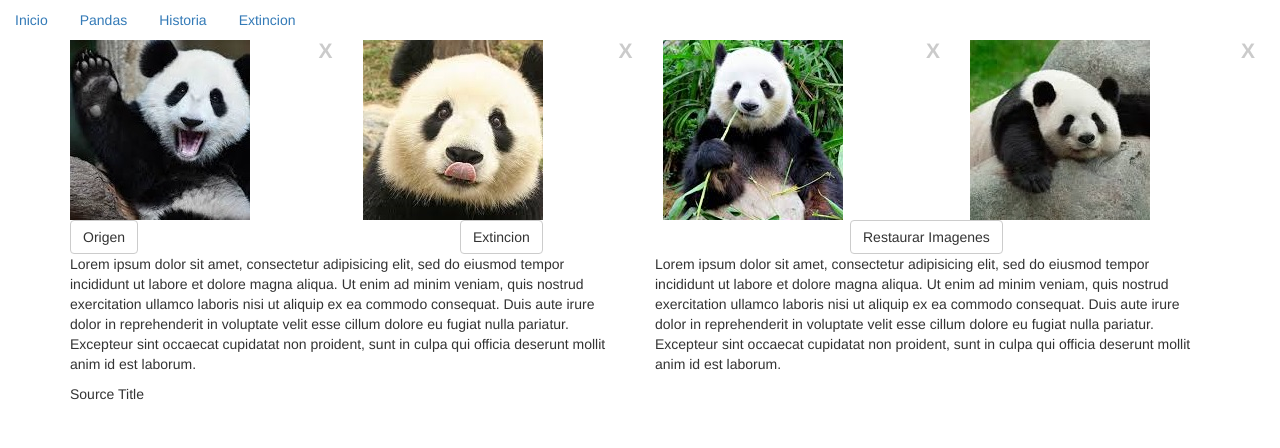
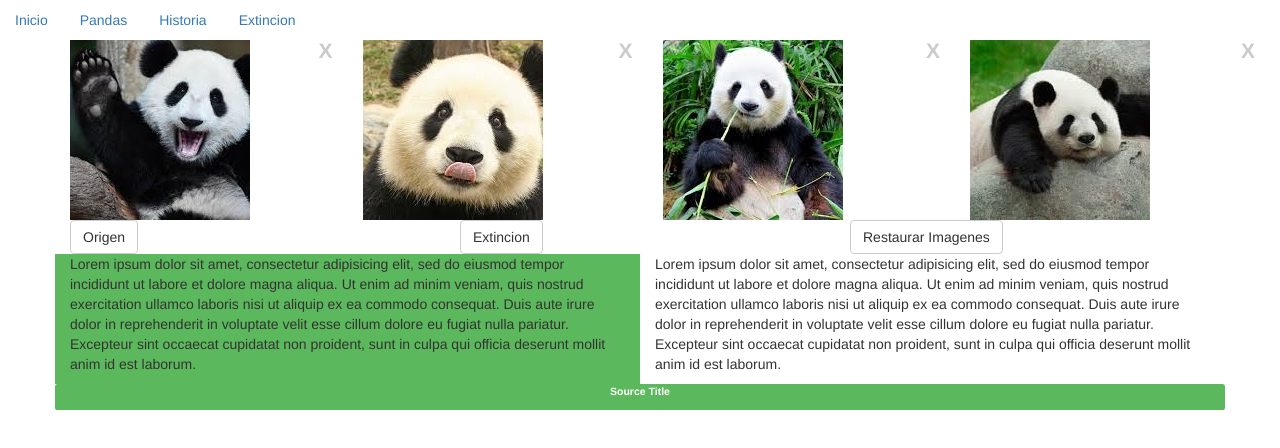
Before and after one commit to mireyasantiago/bootstrap-panda, a plain HTML site: page index.html in a window 1280 px wide. Drawn offline with nearby package versions, Linux system fonts and the light colour scheme.

Commit message:
probando color en texto

```diff
--- a/index.html
+++ b/index.html
@@ -73,7 +73,7 @@
 
    <main class="container">
      <section class="row marketing">
-       <div class="col-md-6 ">
+       <div class="col-md-6 label-success">
          <p>
            Lorem ipsum dolor sit amet, consectetur adipisicing elit, sed do eiusmod
            tempor incididunt ut labore et dolore magna aliqua. Ut enim ad minim veniam,
@@ -83,7 +83,7 @@
            non proident, sunt in culpa qui officia deserunt mollit anim id est laborum.
          </p>
        </div>
-       <div class="col-md-6 class="warning"">
+       <div class="col-md-6 " >
          <p >
            Lorem ipsum dolor sit amet, consectetur adipisicing elit, sed do eiusmod
            tempor incididunt ut labore et dolore magna aliqua. Ut enim ad minim veniam,
@@ -97,9 +97,9 @@
 <!--- area de footer  ---------------------------------------------------->
 
 
-   <footer class="container">
+   <footer class="container ">
      <div class="row">
-       <div class="col-md-12 ">
+       <div class="col-md-12 label label-success">
          <p > Source Title</p>
        </div>
      </div>
```
